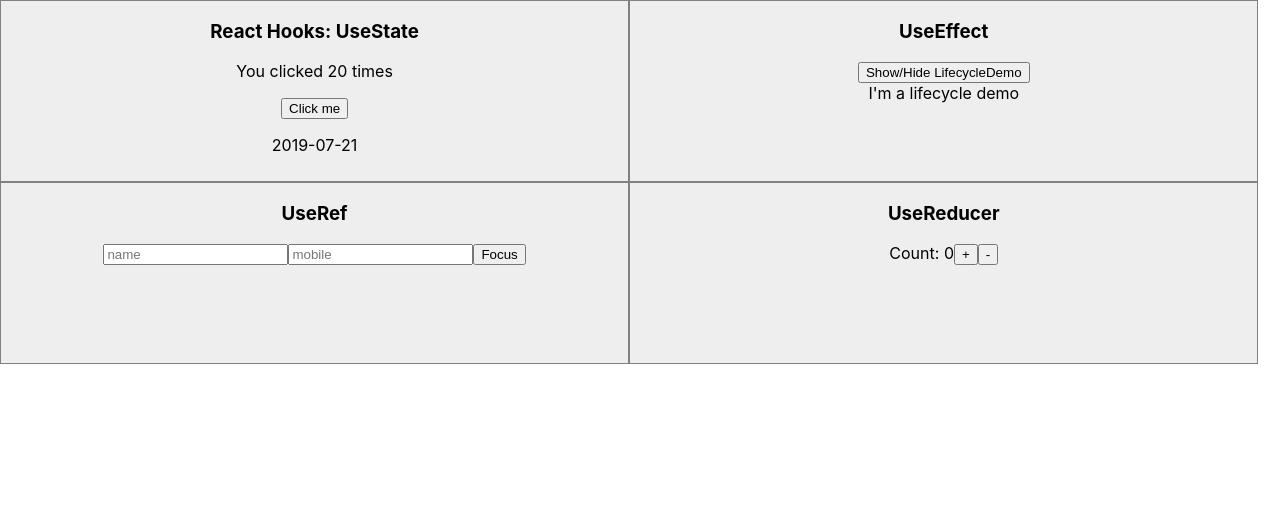
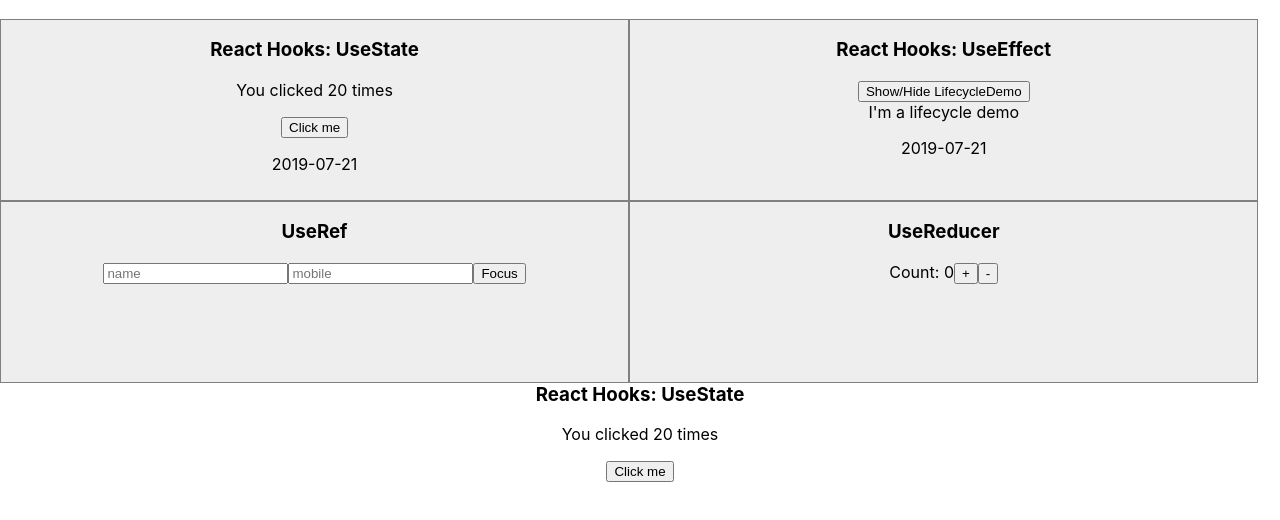
Before and after one commit to raeville7/react-hooks, a React (Create React App) app: page / in a window 1280 px wide. Shown: the top 520 px of the page. Built offline with nearby package versions, Linux system fonts and the light colour scheme.

Commit message:
rename files

```diff
--- a/src/App.css
+++ b/src/App.css
@@ -37,6 +37,6 @@
   background-color: #eee;
   text-align: center;
   width: 49%;
-  height: 180px;
+  min-height: 180px;
   float: left;
 }
--- a/src/App.js
+++ b/src/App.js
@@ -1,22 +1,26 @@
 import React from 'react';
 import './App.css';
-import UseState from './UseState';
-import UseEffect from './UseEffect';
-import UseRef from './UseRef';
-import UseReducer from './UseReducer';
+import Count from './Count';
+import Toggle from './Toggle';
+import Focus from './Focus';
+import Counter from './Counter';
 import { DateContext } from './DateContext';
+import Traditional from './Traditional'
 
 function App() {
   const data = "React Hooks:";
   const date = new Date().toISOString().slice(0, 10);
   return (
     <div className="App">
+    {/* DateContext.Provider same as passing props */}
       <DateContext.Provider value={{data, date}}>
-        <div className="component"><UseState /></div>
-        <div className="component"><UseEffect /></div>
-        <div className="component"><UseRef /></div>
-        <div className="component"><UseReducer /></div>
+        <div className="component"><Count /></div>
+        <div className="component"><Toggle /></div>
+        <div className="component"><Focus /></div>
+        <div className="component"><Counter /></div>
       </DateContext.Provider>
+
+      <Traditional data={data} />
     </div>
   );
 }
--- a/src/UseState.js
+++ b/src/Count.js
@@ -1,7 +1,7 @@
 import React, { useState, useContext } from "react";
 import {DateContext} from './DateContext';
 
-const UseState = () => {
+const Count = () => {
   const [count, setCount] = useState(20);
   const {data, date} = useContext(DateContext)
   return (
@@ -14,4 +14,4 @@ const UseState = () => {
   );
 };
 
-export default UseState;
+export default Count;
--- a/src/UseReducer.js
+++ b/src/Counter.js
@@ -11,7 +11,7 @@ function reducer(state, action) {
   }
 }
 
-const UseReducer = () => {
+const Counter = () => {
   const [state, dispatch] = useReducer(reducer, initialState);
   return (
     <div>
@@ -23,4 +23,4 @@ const UseReducer = () => {
   );
 };
 
-export default UseReducer;
+export default Counter;
--- a/src/UseRef.js
+++ b/src/Focus.js
@@ -1,6 +1,6 @@
 import React, {useRef} from 'react';
 
-const UseRef = () => {
+const Focus = () => {
   //creating the ref by passing initial value null
   const nameRef = useRef(null);
   const mobileRef = useRef(null);
@@ -21,4 +21,4 @@ const UseRef = () => {
     );
 };
 
-export default UseRef;
+export default Focus;
--- a/src/UseEffect.js
+++ b/src/Toggle.js
@@ -1,4 +1,6 @@
-import React, { useEffect, useState } from 'react';
+import React, { useEffect, useState, useContext } from 'react';
+import {DateContext} from './DateContext';
+
 function LifecycleDemo() {
     useEffect(() => {
       // This gets called after every render, by default
@@ -13,7 +15,7 @@ function LifecycleDemo() {
 
     return "I'm a lifecycle demo";
   }
-const UseEffect = () => {
+const Toggle = () => {
   // Set up another piece of state to keep track of
   // whether the LifecycleDemo is shown or hidden
   const [mounted, setMounted] = useState(true);
@@ -23,12 +25,15 @@ const UseEffect = () => {
   // LifecycleDemo, so you can see its cleanup function
   // being called.
   const toggle = () => setMounted(!mounted);
+
+  const {data, date} = useContext(DateContext)
     return (
         <div>
-          <h3>UseEffect</h3>
+          <h3>{data} UseEffect</h3>
           <button onClick={toggle}>Show/Hide LifecycleDemo</button>
           <div>{mounted && <LifecycleDemo/>}</div>
+          <p>{date}</p>
         </div>
     );
 };
-export default UseEffect;
+export default Toggle;
--- /dev/null
+++ b/src/Traditional.js
@@ -0,0 +1,21 @@
+import React, { Component } from "react";
+
+class Traditional extends Component {
+    constructor(props) {
+        super(props)
+        this.state = {
+            count: 20
+        }
+    }
+  render() {
+    return (
+      <div>
+        <h3>{this.props.data} UseState</h3>
+        <p>You clicked {this.state.count} times</p>
+        <button onClick={() => this.setState({count: this.state.count + 1})}>Click me</button>
+      </div>
+    );
+  }
+}
+
+export default Traditional;
```
